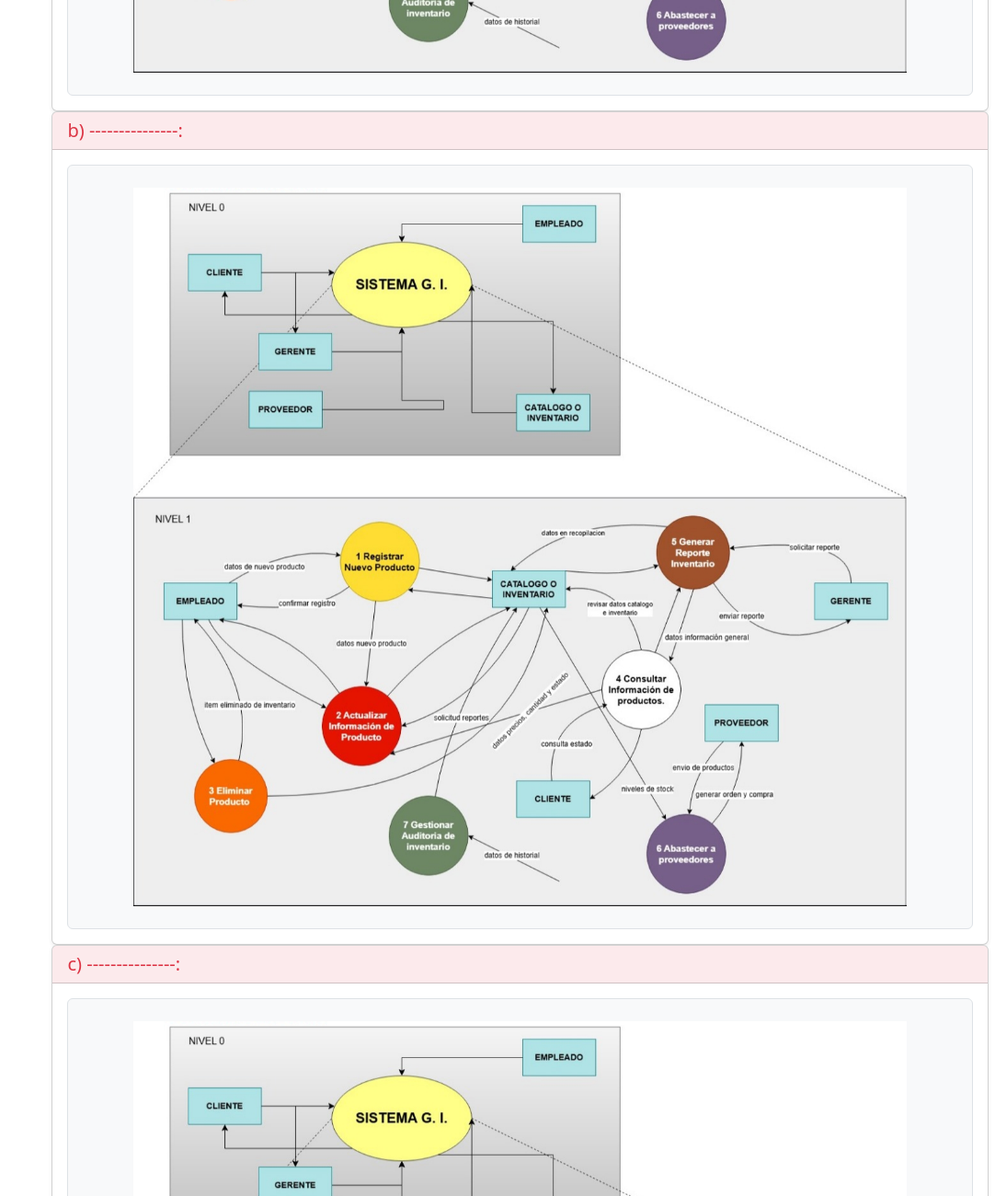
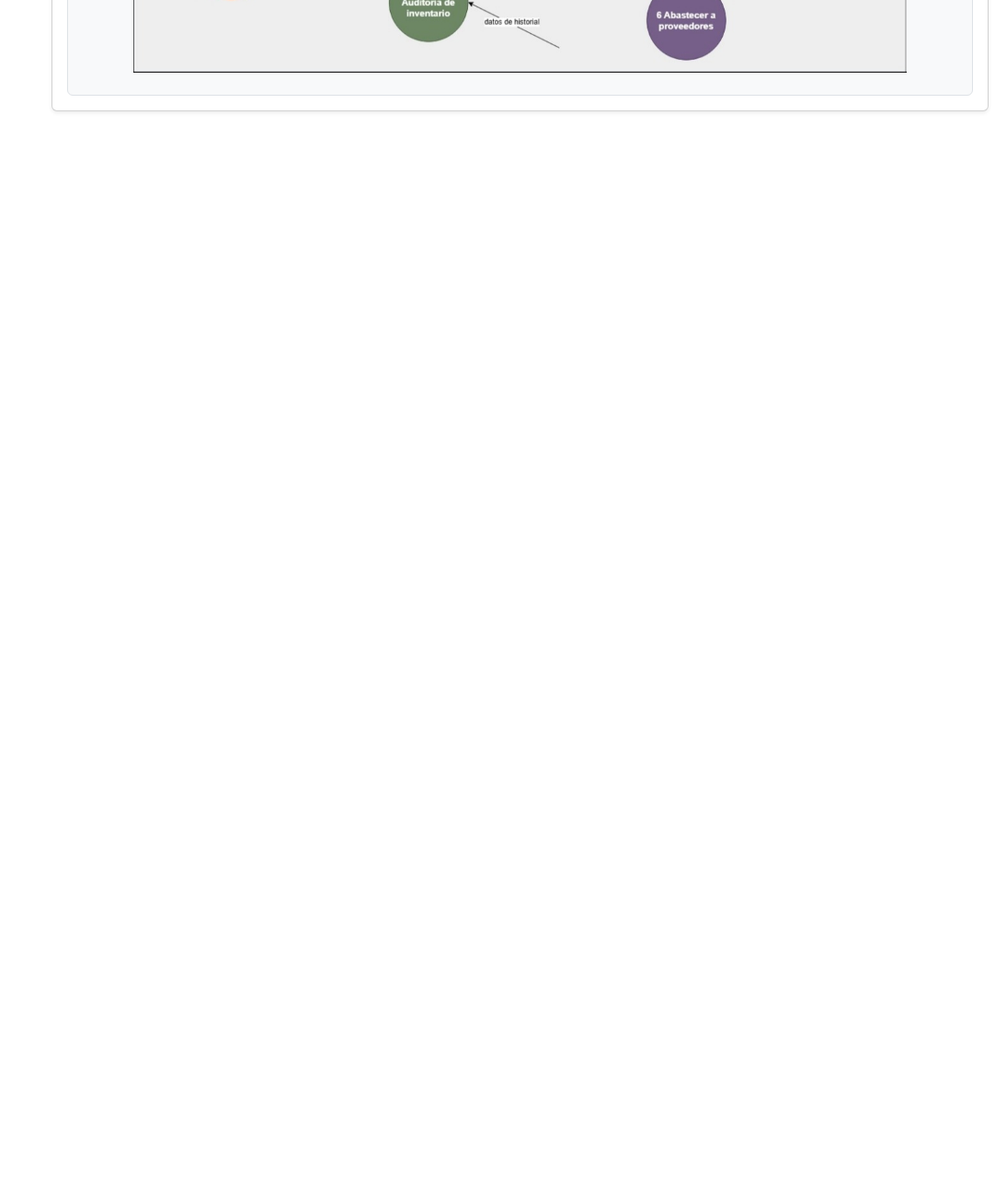
Before and after one commit to freddyvelarde/proyecto-analisis, a plain HTML site: page pages/analisis-estructurado.html in a window 1280 px wide. Shown: the part 2520-3820 px from the top of the page at 92% size, without its empty margins (198-1280 px from the left). After the commit the page ends 2665 px from the top, so only its background shows below. Drawn offline with nearby package versions, Linux system fonts and the light colour scheme.

Commit message:
some changes

```diff
--- a/pages/analisis-estructurado.html
+++ b/pages/analisis-estructurado.html
@@ -158,7 +158,6 @@
               </h2>
             </div>
             <div class="card-body">
-              <!-- Placeholder for diagram -->
               <div class="bg-light p-4 text-center border rounded">
                 <img
                   src="../assets/diagrama-flujo-datos.jpeg"
@@ -171,39 +170,38 @@
           </div>
 
           <!-- -->
-          <div class="card shadow-sm">
-            <div class="card-header bg-danger bg-opacity-10">
-              <h2 class="h5 text-danger mb-0">b) ---------------:</h2>
-            </div>
-            <div class="card-body">
-              <!-- Placeholder for diagram -->
-              <div class="bg-light p-4 text-center border rounded">
-                <img
-                  src="../assets/diagrama-flujo-datos.jpeg"
-                  class="diagrama-contexto-img"
-                  alt="diagrama-contexto"
-                  width="100"
-                />
-              </div>
-            </div>
-          </div>
+          <!-- <div class="card shadow-sm"> -->
+          <!--   <div class="card-header bg-danger bg-opacity-10"> -->
+          <!--     <h2 class="h5 text-danger mb-0">b) ---------------:</h2> -->
+          <!--   </div> -->
+          <!--   <div class="card-body"> -->
+          <!--     <div class="bg-light p-4 text-center border rounded"> -->
+          <!--       <img -->
+          <!--         src="../assets/diagrama-flujo-datos.jpeg" -->
+          <!--         class="diagrama-contexto-img" -->
+          <!--         alt="diagrama-contexto" -->
+          <!--         width="100" -->
+          <!--       /> -->
+          <!--     </div> -->
+          <!--   </div> -->
+          <!-- </div> -->
 
-          <div class="card shadow-sm">
-            <div class="card-header bg-danger bg-opacity-10">
-              <h2 class="h5 text-danger mb-0">c) ---------------:</h2>
-            </div>
-            <div class="card-body">
-              <!-- Placeholder for diagram -->
-              <div class="bg-light p-4 text-center border rounded">
-                <img
-                  src="../assets/diagrama-flujo-datos.jpeg"
-                  class="diagrama-contexto-img"
-                  alt="diagrama-contexto"
-                  width="100"
-                />
-              </div>
-            </div>
-          </div>
+          <!-- <div class="card shadow-sm"> -->
+          <!--   <div class="card-header bg-danger bg-opacity-10"> -->
+          <!--     <h2 class="h5 text-danger mb-0">c) ---------------:</h2> -->
+          <!--   </div> -->
+          <!--   <div class="card-body"> -->
+          <!--     [> Placeholder for diagram <] -->
+          <!--     <div class="bg-light p-4 text-center border rounded"> -->
+          <!--       <img -->
+          <!--         src="../assets/diagrama-flujo-datos.jpeg" -->
+          <!--         class="diagrama-contexto-img" -->
+          <!--         alt="diagrama-contexto" -->
+          <!--         width="100" -->
+          <!--       /> -->
+          <!--     </div> -->
+          <!--   </div> -->
+          <!-- </div> -->
           <!-- end-->
         </div>
       </div>
```
